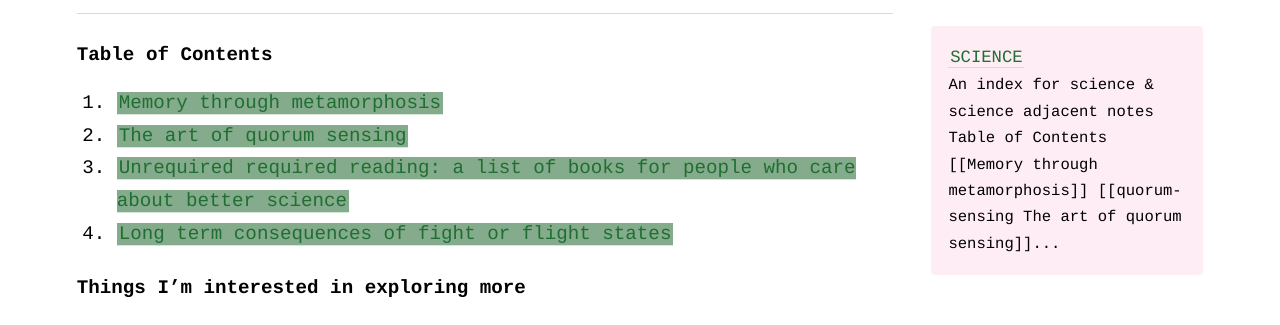
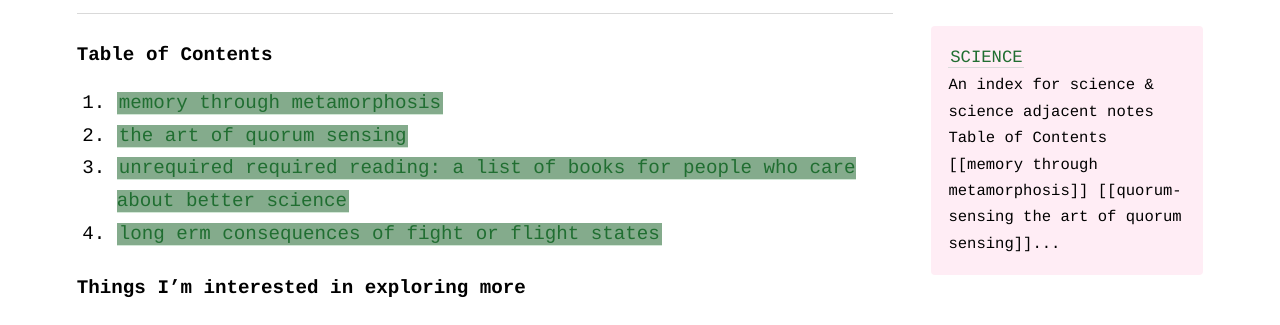
Before and after one commit to geminiworms/talyssagarden.github.io, a Jekyll site: the page built from _notes/science.md, in a window 1280 px wide. Shown: the part 324-649 px from the top of the page. Built offline with Jekyll 4.4.1, drawn with Linux system fonts in a browser that asks for light colours; comment, search, counter and statistics services are not loaded.

Commit message:
Update science.md

```diff
--- a/_notes/science.md
+++ b/_notes/science.md
@@ -4,10 +4,10 @@
 ### An index for science & science adjacent notes
 <hr>
 #### Table of Contents
-1. [[Memory through metamorphosis]]
-2. [[quorum-sensing|The art of quorum sensing]]
-3. [[science reading|Unrequired required reading: a list of books for people who care about better science]]
-4. [[fight-or-flight|Long term consequences of fight or flight states]]
+1. [[memory through metamorphosis]]
+2. [[quorum-sensing|the art of quorum sensing]]
+3. [[science reading|unrequired required reading: a list of books for people who care about better science]]
+4. [[fight-or-flight|long erm consequences of fight or flight states]]
 
 
 #### Things I'm interested in exploring more
```
